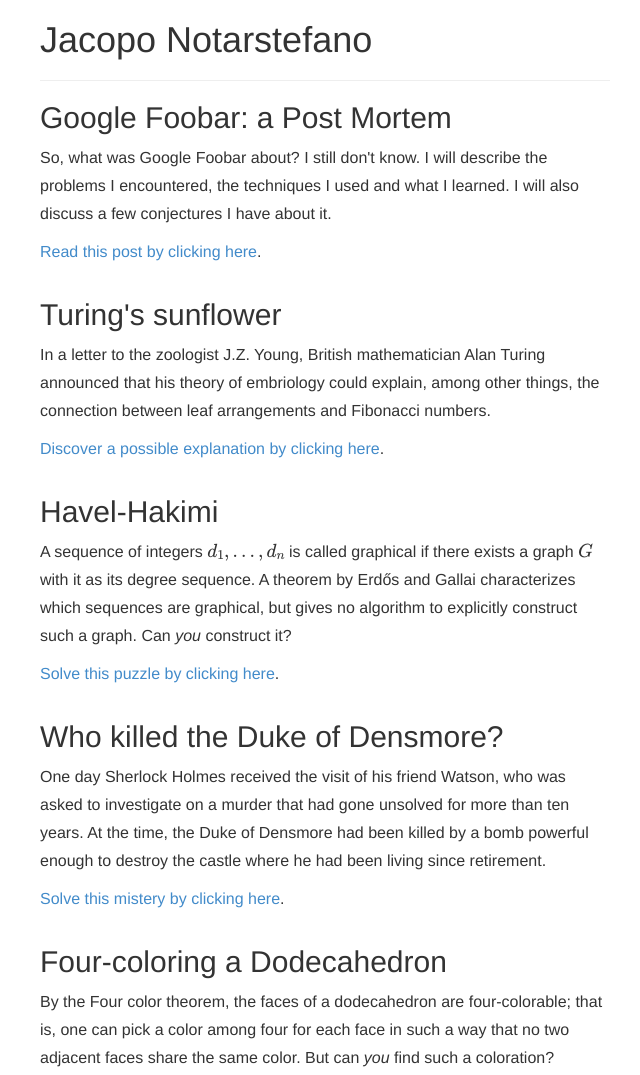
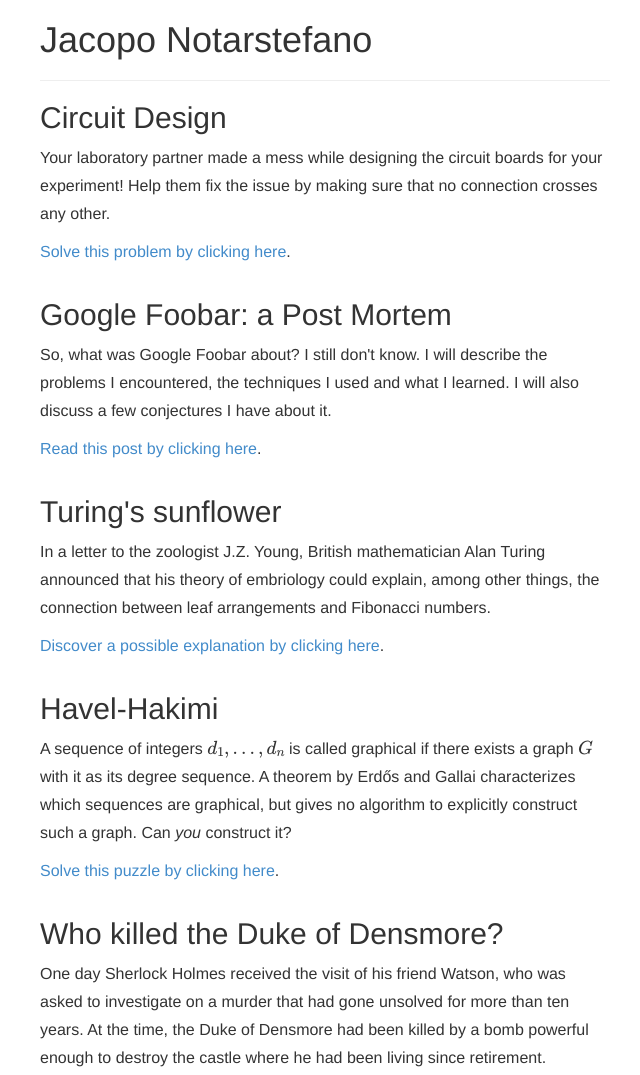
Before and after one commit to jacquerie/jacquerie.github.com, a plain HTML site: page index.html in a window 1280 px wide. Shown: the top 1075 px of the page, without its empty margins (315-955 px from the left). Drawn offline with nearby package versions, Linux system fonts and the light colour scheme; some packages are replaced by stand-ins of ours.

Commit message:
Soft launch Circuit Design.

```diff
--- a/index.html
+++ b/index.html
@@ -28,6 +28,15 @@
         <hr />
       </header>
       <div class="main">
+        <div class="project">
+          <h2>Circuit Design</h2>
+          <div class="description">
+            <p>Your laboratory partner made a mess while designing the circuit boards
+              for your experiment! Help them fix the issue by making sure that no
+              connection crosses any other.</p>
+            <p><a href="circuit-design">Solve this problem by clicking here</a>.<p>
+          </div>
+        </div>
         <div class="project">
           <h2>Google Foobar: a Post Mortem</h2>
           <div class="description">
```
